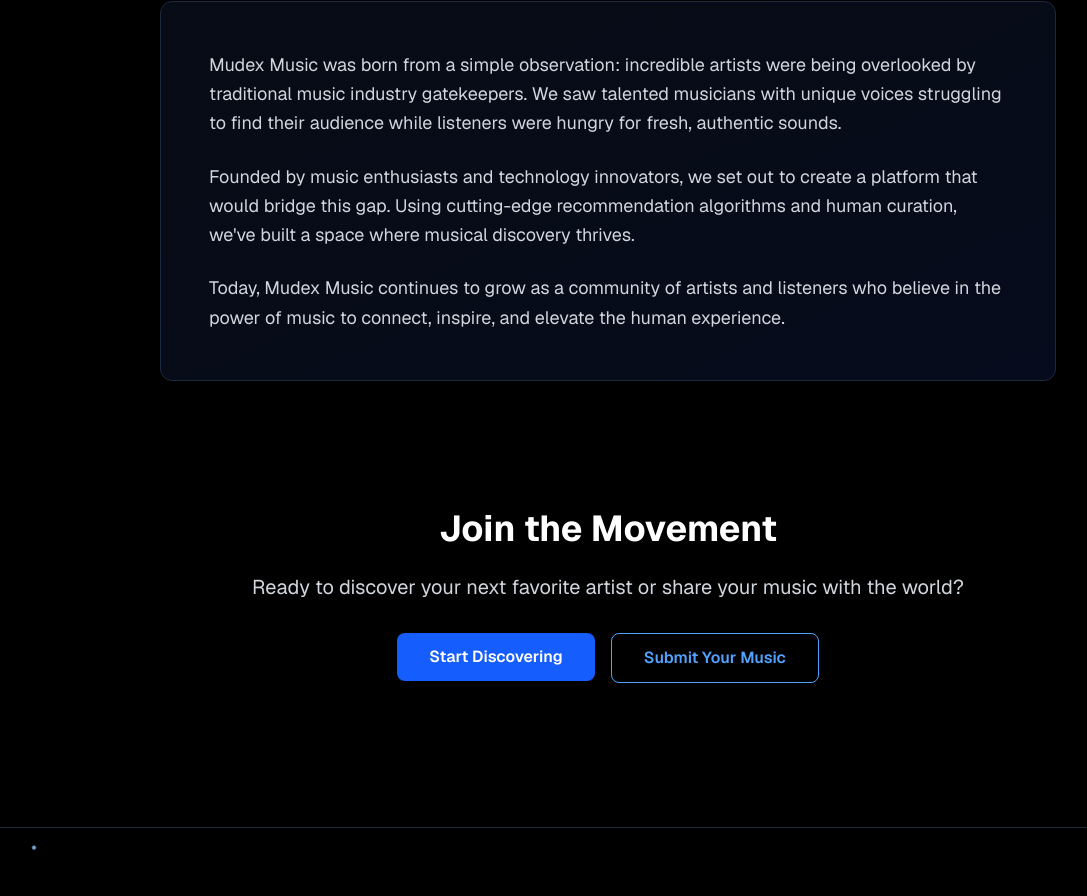
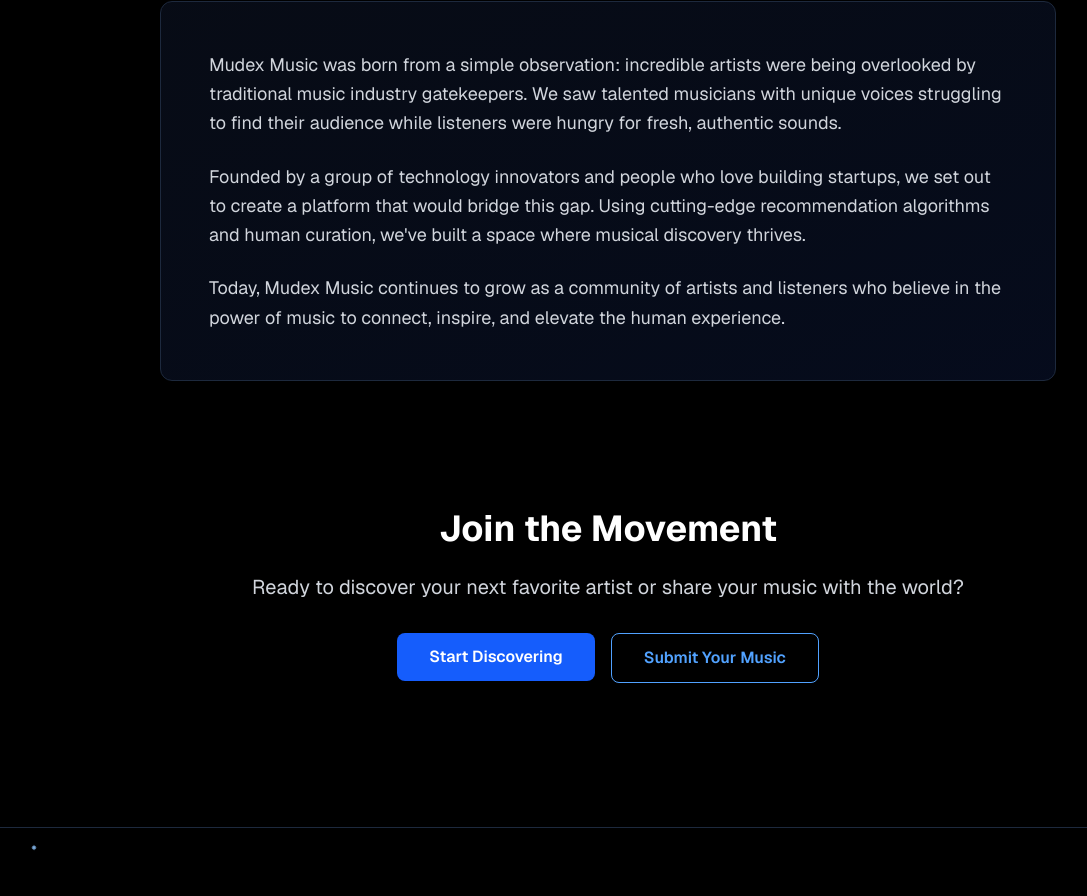
Before and after one commit to vaishcodescape/Mudex-Music, a Next.js app: page /pages/about in a window 1280 px wide. Shown: the part 1353-2249 px from the top of the page, without its empty margins (32-1119 px from the left). Built offline with nearby package versions, Linux system fonts and the light colour scheme.

Commit message:
descri changed

```diff
--- a/src/app/pages/about/page.tsx
+++ b/src/app/pages/about/page.tsx
@@ -129,7 +129,7 @@
                 struggling to find their audience while listeners were hungry for fresh, authentic sounds.
               </p>
               <p className="text-gray-300 text-lg mb-6 leading-relaxed">
-                Founded by music enthusiasts and technology innovators, we set out to create a platform
+                Founded by a group of technology innovators and people who love building startups, we set out to create a platform
                 that would bridge this gap. Using cutting-edge recommendation algorithms and human curation,
                 we&apos;ve built a space where musical discovery thrives.
               </p>
```
